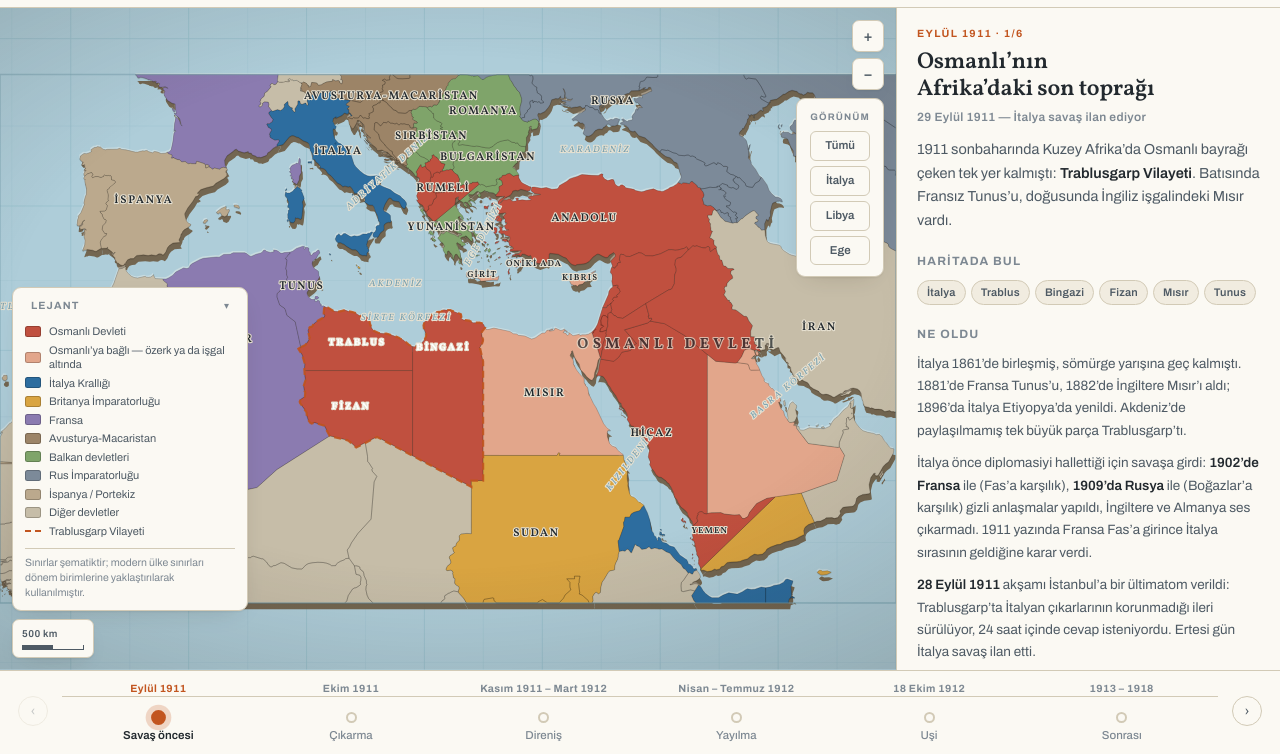
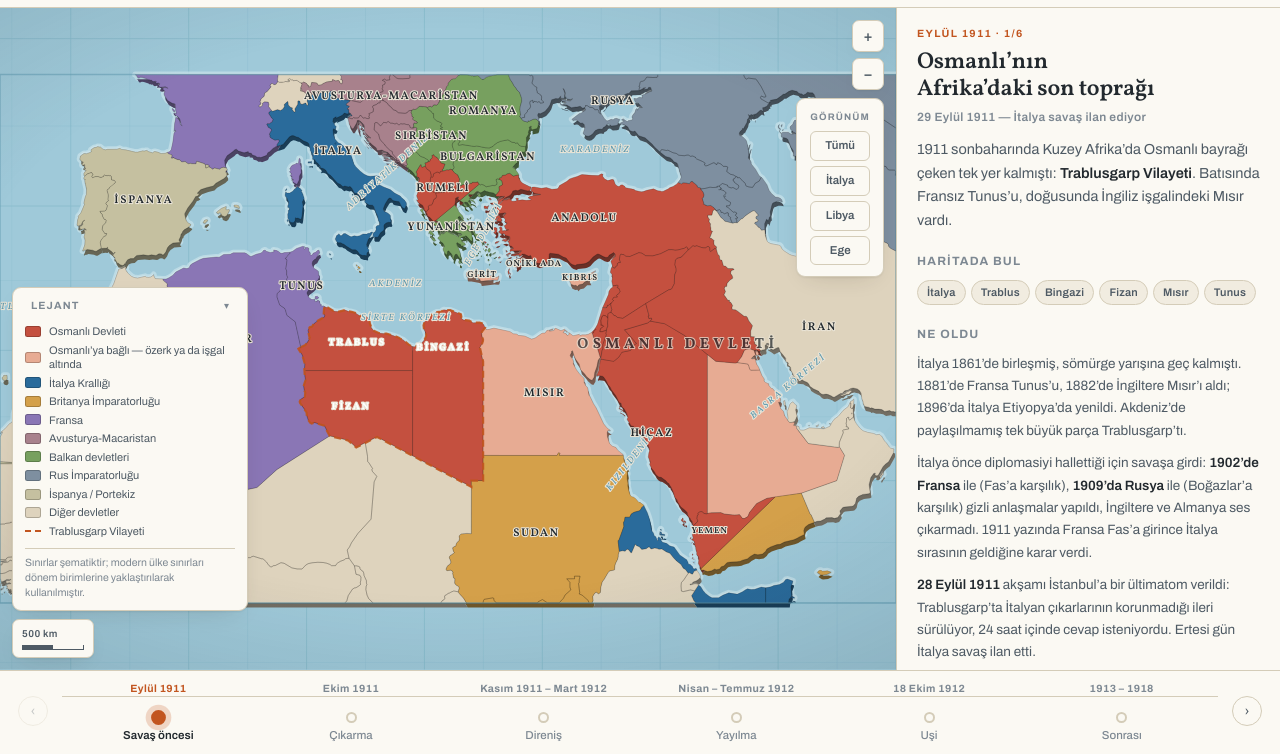
Before and after one commit to nurshia/WebArsiv, a plain HTML site: page trablusgarp/index.html in a window 1280 px wide. Shown: the part 46-800 px from the top of the page. Drawn offline with Linux system fonts and the light colour scheme.

Commit message:
Renk paletini yenile: çamurlu tonları temizle, kabartmayı renklendir
Haritada üç ayrı çamurlu kahve ton (Avusturya-Macaristan, İspanya, "diğer
devletler") ve bunların üstüne tek renk kahve bir kabartma duvarı vardı;
her kıyıda kalın bir çamur bandı oluşuyordu.

- Kabartma duvarı artık her ülkenin kendi renginin koyusu: duvar yolları
  aşama rengiyle senkron, gruba parlaklık süzgeci uygulanıyor. Duvar
  inceltildi (9 -> 6,5 birim)
- "Diğer devletler" açık kuma çekildi, böylece Sahra ve Arabistan geri
  plana düşüp asıl taraflar öne çıkıyor
- Avusturya-Macaristan kahveden donuk erik tonuna, İspanya zeytin-kuma
  taşındı; Britanya altını yumuşatıldı
- Kıyılara yumuşak deniz halesi katmanı eklendi
- Deniz biraz daha doygun, vinyet kahve yerine serin tonda ve daha hafif
- Koyu temada Osmanlı kızılı parlak somondan koyu kızıla çekildi

Co-Authored-By: Claude Opus 5 <noreply@anthropic.com>
Claude-Session: https://claude.ai/code/session_01Ei6ZFAbfi8P1rHsJCeDXjg

```diff
--- a/trablusgarp/index.html
+++ b/trablusgarp/index.html
@@ -15,15 +15,15 @@
 <style>
 /* ============ jetonlar ============ */
 :root{
-  --paper:#f3efe6; --plate:#e7e1d1; --plate-2:#ded7c4;
-  --sea:#aecdd9; --sea-ink:#7aa2b1; --grat:#99bfcd;
-  --ink:#22292e; --ink-2:#4e5a64; --ink-3:#7d8892; --rule:#d2cab6;
+  --paper:#f5f2ea; --plate:#eae4d6; --plate-2:#e0d9c8;
+  --sea:#9fc9d9; --sea-ink:#5f9aaf; --grat:#88bacc; --halo:#c6e1ea;
+  --ink:#22292e; --ink-2:#4e5a64; --ink-3:#7d8892; --rule:#d4ccb8;
   --panel:#fbf9f3; --panel-2:#f1ece0; --sunken:#e9e3d5;
-  --osm:#c0503f; --osm-w:#e2a68b; --ita:#2d6d9f; --ita-w:#8ab4d2;
-  --gbr:#d9a441; --fra:#8b7bb0; --aut:#9c8467; --bal:#7fa46a;
-  --rus:#7c8a99; --alb:#c08a3e; --oth:#c6bda8; --esp:#bba98d;
+  --osm:#c4503f; --osm-w:#e7ab93; --ita:#2a6b9b; --ita-w:#89b6d4;
+  --gbr:#d4a04a; --fra:#8a76b5; --aut:#a8818c; --bal:#77a05f;
+  --rus:#7e8fa0; --alb:#c08a3e; --oth:#ded3bd; --esp:#c5c0a0;
   --accent:#c2551f; --accent-soft:#e8ddcc;
-  --wall:#6f5e46; --hi:#fffaf0;
+  --hi:#fffdf6;
   --sel:#1d2226;
   --shadow:0 1px 2px rgba(45,38,25,.07), 0 8px 24px -12px rgba(45,38,25,.22);
   --shadow-lift:0 2px 4px rgba(45,38,25,.09), 0 18px 40px -16px rgba(45,38,25,.3);
@@ -32,14 +32,14 @@
 @media (prefers-color-scheme:dark){
   :root:not([data-theme="light"]){
     --paper:#12161a; --plate:#1e242a; --plate-2:#252c33;
-    --sea:#12313e; --sea-ink:#33697e; --grat:#255060;
+    --sea:#0f2c39; --sea-ink:#3a7387; --grat:#22505f; --halo:#17404f;
     --ink:#eae5d8; --ink-2:#a9b2b8; --ink-3:#78838b; --rule:#2d353c;
     --panel:#171c21; --panel-2:#1f262c; --sunken:#11161a;
-    --osm:#cd6350; --osm-w:#96503c; --ita:#4d8ac2; --ita-w:#2d5a82;
-    --gbr:#dcaf60; --fra:#a291c0; --aut:#a8927a; --bal:#8fb07b;
-    --rus:#8595a6; --alb:#c99d55; --oth:#5a636a; --esp:#6f665a;
+    --osm:#c55a44; --osm-w:#9a5540; --ita:#4a8cc4; --ita-w:#2e5c85;
+    --gbr:#dcae5e; --fra:#9b8ac4; --aut:#a98d9c; --bal:#88ab6d;
+    --rus:#8595a6; --alb:#c99d55; --oth:#4e5851; --esp:#6e6b52;
     --accent:#e9773f; --accent-soft:#2a2019;
-    --wall:#05080a; --hi:#5e727d;
+    --hi:#63798a;
     --sel:#f2ede0;
     --shadow:0 1px 2px rgba(0,0,0,.5), 0 8px 24px -12px rgba(0,0,0,.8);
     --shadow-lift:0 2px 4px rgba(0,0,0,.55), 0 18px 40px -16px rgba(0,0,0,.85);
@@ -48,14 +48,14 @@
 }
 :root[data-theme="dark"]{
   --paper:#12161a; --plate:#1e242a; --plate-2:#252c33;
-  --sea:#12313e; --sea-ink:#33697e; --grat:#255060;
+  --sea:#0f2c39; --sea-ink:#3a7387; --grat:#22505f; --halo:#17404f;
   --ink:#eae5d8; --ink-2:#a9b2b8; --ink-3:#78838b; --rule:#2d353c;
   --panel:#171c21; --panel-2:#1f262c; --sunken:#11161a;
-  --osm:#cd6350; --osm-w:#96503c; --ita:#4d8ac2; --ita-w:#2d5a82;
-  --gbr:#dcaf60; --fra:#a291c0; --aut:#a8927a; --bal:#8fb07b;
-  --rus:#8595a6; --alb:#c99d55; --oth:#5a636a; --esp:#6f665a;
+  --osm:#c55a44; --osm-w:#9a5540; --ita:#4a8cc4; --ita-w:#2e5c85;
+  --gbr:#dcae5e; --fra:#9b8ac4; --aut:#a98d9c; --bal:#88ab6d;
+  --rus:#8595a6; --alb:#c99d55; --oth:#4e5851; --esp:#6e6b52;
   --accent:#e9773f; --accent-soft:#2a2019;
-  --wall:#05080a; --hi:#5e727d;
+  --hi:#63798a;
   --sel:#f2ede0;
   --shadow:0 1px 2px rgba(0,0,0,.5), 0 8px 24px -12px rgba(0,0,0,.8);
   --shadow-lift:0 2px 4px rgba(0,0,0,.55), 0 18px 40px -16px rgba(0,0,0,.85);
@@ -111,12 +111,16 @@ button{font:inherit;color:inherit;background:none;border:0;cursor:pointer}
 .stage{grid-column:1;grid-row:2;position:relative;overflow:hidden;background:var(--sea)}
 #map{display:block;width:100%;height:100%;touch-action:none;cursor:grab}
 #map.drag{cursor:grabbing}
-/* kabartma: yan duvar (aşağı kaydırılmış koyu siluet) ve üst kenar ışığı */
-#wall path{fill:var(--wall);stroke:none}
-#wall{opacity:.92;pointer-events:none}
+/* kıyı halesi — karaların çevresinde yumuşak sığ su bandı */
+#halo path{fill:none;stroke:var(--halo);stroke-width:6;stroke-linejoin:round;
+  vector-effect:non-scaling-stroke}
+#halo{opacity:.75;pointer-events:none}
+/* kabartma: yan duvar her ülkenin kendi renginin koyusu, üstte ince kenar ışığı */
+#wall{filter:brightness(.5) saturate(1.1);opacity:.95;pointer-events:none}
+#wall path{stroke:none}
 #hi path{fill:var(--hi);stroke:none}
-#hi{opacity:.34;pointer-events:none}
-#land{filter:drop-shadow(0 1.6px 1.4px rgba(40,28,14,.26))}
+#hi{opacity:.26;pointer-events:none}
+#land{filter:drop-shadow(0 1.4px 1.2px rgba(30,40,48,.22))}
 .terr{fill:var(--oth);stroke:rgba(0,0,0,.28);stroke-width:.6;vector-effect:non-scaling-stroke;
   transition:fill .45s ease, transform .2s cubic-bezier(.2,.9,.3,1.2), filter .2s ease}
 #map.boot .terr{transition:none}
@@ -1042,9 +1046,9 @@ defs.innerHTML=
     <rect width="2.1" height="9" fill="var(--ink)" opacity=".5"/></pattern>
   <filter id="soft" x="-30%" y="-30%" width="160%" height="160%">
     <feGaussianBlur stdDeviation="4"/></filter>
-  <radialGradient id="vig" cx="50%" cy="46%" r="74%">
-    <stop offset="52%" stop-color="#1a1206" stop-opacity="0"/>
-    <stop offset="100%" stop-color="#1a1206" stop-opacity=".2"/></radialGradient>
+  <radialGradient id="vig" cx="50%" cy="46%" r="76%">
+    <stop offset="56%" stop-color="#0c1c24" stop-opacity="0"/>
+    <stop offset="100%" stop-color="#0c1c24" stop-opacity=".16"/></radialGradient>
   <marker id="arw" viewBox="0 0 10 10" refX="8" refY="5" markerWidth="5.5"
           markerHeight="5.5" orient="auto-start-reverse">
     <path d="M0 1.2 L9 5 L0 8.8 z" fill="var(--ita)"/></marker>
@@ -1064,17 +1068,19 @@ for(let lat=5;lat<=55;lat+=5){const y=PY(lat);
   el("line",{x1:-400,y1:y,x2:W+400,y2:y,class:lat%10?"":"maj"},gGrat);}
 
 /* ================= kara ================= */
-/* kabartma için üç katman: yan duvar (altta) · üst kenar ışığı · karalar */
+/* dört katman: kıyı halesi · yan duvar · üst kenar ışığı · karalar */
+const gHalo=el("g",{id:"halo"},Z);
 const gWall=el("g",{id:"wall"},Z);
 const gHi=el("g",{id:"hi"},Z);
-const gLand=el("g",{id:"land"},Z), PATHS={};
+const gLand=el("g",{id:"land"},Z), PATHS={}, WALLS={};
 for(const id in GEO.units){
   const meta=U[id];
   const p=el("path",{d:GEO.units[id].d,class:"terr"+(meta?" hit":""),
     "data-u":id,tabindex:meta?"0":null,role:meta?"button":null,
     "aria-label":meta?meta.n:null},gLand);
   PATHS[id]=p;
-  el("path",{d:GEO.units[id].d},gWall);
+  el("path",{d:GEO.units[id].d},gHalo);
+  WALLS[id]=el("path",{d:GEO.units[id].d},gWall);
   el("path",{d:GEO.units[id].d},gHi);
 }
 const gClaim=el("g",{id:"claim"},Z);
@@ -1194,9 +1200,9 @@ function apply(){
     svg.style.setProperty("--lf",(4/state.k).toFixed(3));
     const iv=1/state.k;
     gWall.setAttribute("transform",
-      `translate(${(2.4*iv).toFixed(2)},${(9*iv).toFixed(2)})`);
+      `translate(${(1.8*iv).toFixed(2)},${(6.5*iv).toFixed(2)})`);
     gHi.setAttribute("transform",
-      `translate(${(-1.1*iv).toFixed(2)},${(-2.4*iv).toFixed(2)})`);
+      `translate(${(-.9*iv).toFixed(2)},${(-1.9*iv).toFixed(2)})`);
     svg.classList.toggle("z1",state.k>=1.22);
     svg.classList.toggle("z2",state.k>=2.0);
     scaleBar();
@@ -1356,6 +1362,7 @@ function applyStage(i,animate){
     const e=ENT[curOwner(id)]||ENT.oth;
     PATHS[id].setAttribute("class","terr"+(U[id]?" hit":"")+" "+e.c+
       (state.sel&&state.sel.t==="u"&&state.sel.id===id?" on":""));
+    if(WALLS[id]) WALLS[id].setAttribute("class",e.c);
   }
   gClaim.textContent="";
   if(st.claim) ["lby_tr","lby_bn","lby_fz"].forEach(id=>{
```
